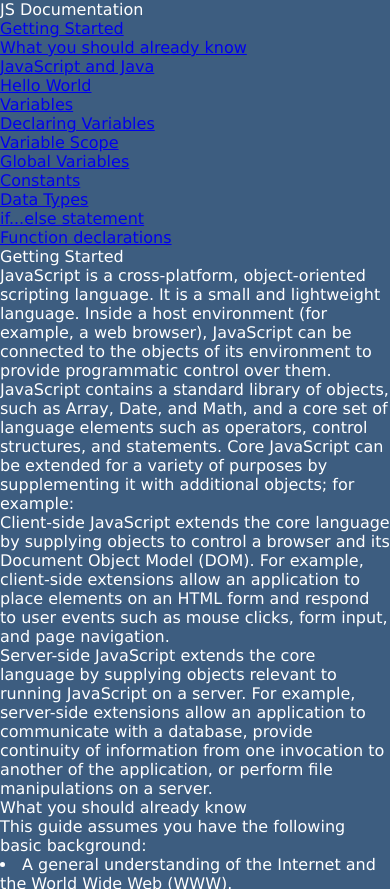
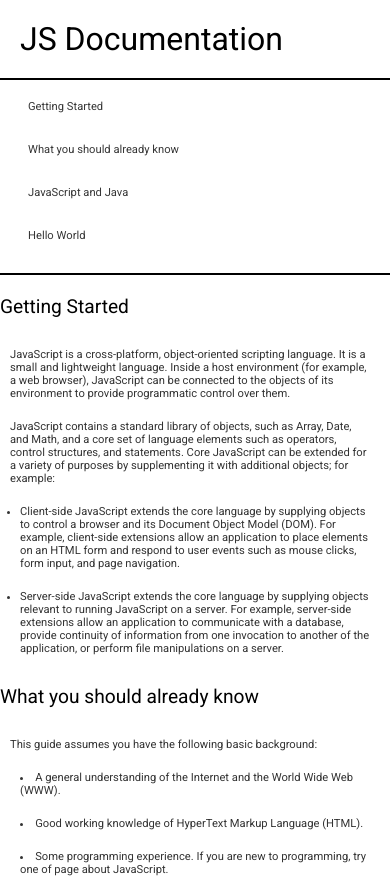
Before and after one commit to Hardik18v/documantation, a plain HTML site: page index.html in a window 390 px wide. Shown: the top 889 px of the page. Drawn offline with Linux system fonts and the light colour scheme.

Commit message:
Update style.css

```diff
--- a/style.css
+++ b/style.css
@@ -1,117 +1,120 @@
+@import url('https://fonts.googleapis.com/css2?family=Roboto&display=swap');
 *{
     margin: 0;
     padding: 0;
     box-sizing: border-box;
-    font-family: Verdana, Geneva, Tahoma, sans-serif;
+    font-family:'Roboto', Geneva, Tahoma, sans-serif;
 }
-body{
-    background-image: linear-gradient(
-        115deg
-        , rgba(58, 58, 158, 0.8), rgba(136, 136, 206, 0.7) ), url(./windows-nEKGjJcHH9E-unsplash.jpg);
-        background-size: cover;
-    background-repeat: no-repeat;
-    background-position: center;
-    color: white;
-    overflow: auto;
+html{
+    scroll-behavior: smooth;
 }
-#title{
-  margin-left:19% ;
-    margin-top:0px;
-    margin-bottom: 15px;
-    font-size: 1.5rem;
-    letter-spacing: 2px;
-  font-weight: 500;
+#navbar{
+    position: fixed;
+    min-width: 290px;
+    top: 0px;
+    left: 0px;
+    width: 300px;
+    height: 100%;
+    border-right: solid;
+    text-align: left;
+    border-color: rgba(0, 22, 22, 0.4);
 }
-#description{
+#navbar li:nth-child(12){
+    margin-bottom: 0;
+    border-bottom: 0;
+}
+#navbar li{
+    /* border-bottom: 2px solid black;*/
+    margin:10px 28px ;
+    list-style-type: none;
+    /* font-size: 1em;*/
+    /* padding: 11.420px 25px;  */
+}
+#navbar a{
+    text-decoration: none;
+    color: rgb(54, 54, 54);
+}
+#navbar header{
     font-weight: 100;
-    font-size: 1.2rem;
-    display: flex;
-    justify-content: center;
-    margin-bottom: 15px;
-    margin-top:10px;
-}
-#Radio-con{
-  padding-top: 20px;
-}
-form{
-    background-color:rgb(27 27 50 / 80%);
-    display: flex;
-    flex-direction: column;
-    margin:auto;
-    margin-top: 10px;
-    font-size: 1.1rem;
-    font-weight: bold;
-    padding: 30px;
-    border: 2px solid rgb(221, 221, 221);
-    width: 750px;
-    border-radius: 10px;
-    font-family:sans-serif;
-    color: rgb(255, 255, 255);
-    margin-bottom: 30px;
-}
-input{
-    border: 1.5px solid rgb(0, 0, 0);
-    padding:8px;
-    border-radius: 5px;
-    margin-top:5px;
-    margin-bottom:10px;
-    font-size: .9rem;
-    font-weight: 0;
-    /* border-bottom: 2px solid black; */
-}
-#submit,#reset{
-    width: 80px;
-    font-weight: 500;
-    height: 38px;
-    background-color: white;
-    cursor: pointer;
-}
-#radio{
-    font-size: 1rem;
-}
-#radio h3{
-    margin: 8px 0px;
-}
-.btn-con{
-    margin-top: 10px;
-    margin-bottom:-20px;
-}
-#drop{
-    margin-bottom: 10px;
-    font-size: 19px;
+    padding: 20px;
+    border-bottom: 2px solid #000;
+    font-size: 2em;
+    margin: 0;
+    /* text-align: left; */
 }
 
-#dropdown {
-    padding: 4px;
-    font-size: 17px;
-    /* border-radius: 5px */
+main{
+    text-align: left;
+    max-width: 860px;
+    float: right;
+    margin-right:20px;
 }
-.radio-opt{
-    margin-top: 10px;
-    margin-bottom: 10px;
+ p,li{
+    font-size: .950em;
+    padding: 10px 0;
+    margin-left: 25px;
+    color: rgb(51, 51, 51);
 }
-.radio-opt input {
-    width: 18px;
-    height: 14px;
+li{
+    padding: 10px 0;
+    margin-left: 80px;
 }
-#area{
-  width: 40.2em;
-  font-size: 17px;
-    padding:10px;
+header{
+    margin: 20px 0px;
+    font-size: 2em;
 }
-#name-label{
-    margin-top: 20px;
+code{
+    width: 93%;
+    line-height: 1.9;
+    margin:5px 23px;
+    display: block;
+    font-size: .8em;
+    border-radius: 4px;
+    padding: 10px 20px;
+    background-color: rgb(228, 228, 228);
 }
-#submit{
-    width: 600px;
+#list{
+    padding-left:70px ;
 }
-@media(max-width:750px){
-   body{
-       background-color: rgb(61, 93, 128);
-       background-image: none;
-        color: white;
-   }
-   #description {
-       margin-bottom: 50px;
-   }
+#list li{
+    list-style:circle;
 }
+@media (max-width:1236px) {
+    #navbar{
+        background-color: white;
+        position: relative;
+        top: 0;
+        padding: 0;
+        margin: 0;
+        width: 100%;
+        text-aling:center;
+        max-height: 275px;
+        border: none;
+        z-index: 1;
+        border-bottom: 2px solid;
+        overflow-y: scroll;
+    }
+    /* main{
+        float: none;
+        margin: 20px 50px;
+        max-width: 1200px;
+    }       */
+}
+@media (max-width:500px) {
+    p,li{
+        font-size: .7em;
+    }
+    header{
+        font-size: 1.2em;
+    }
+    code{
+        padding: 6px;
+        font-size: .550em;
+    }
+    li{
+    margin-left: 20px;
+    }
+    p{
+        margin-left: 10px;
+    }
+}
```
